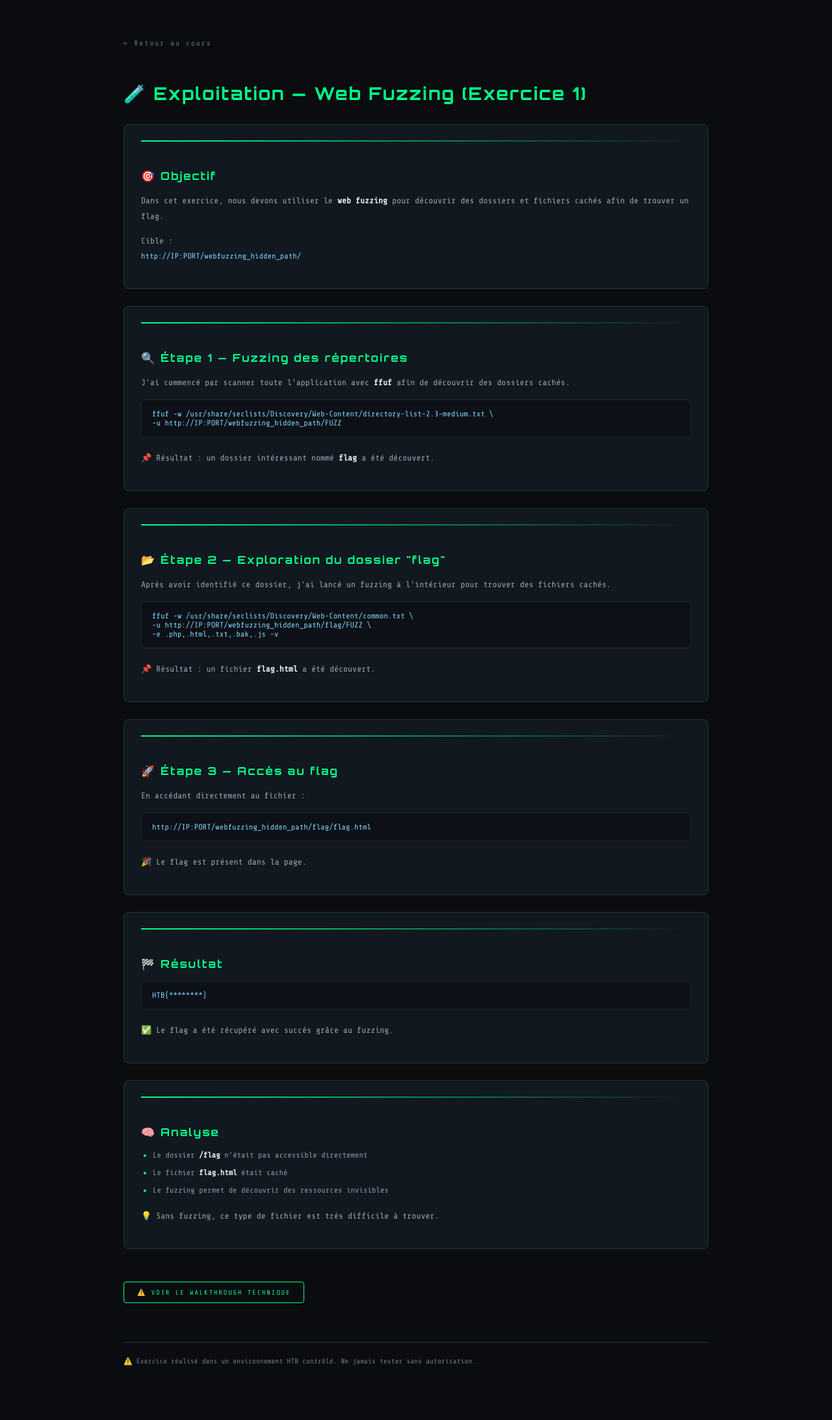
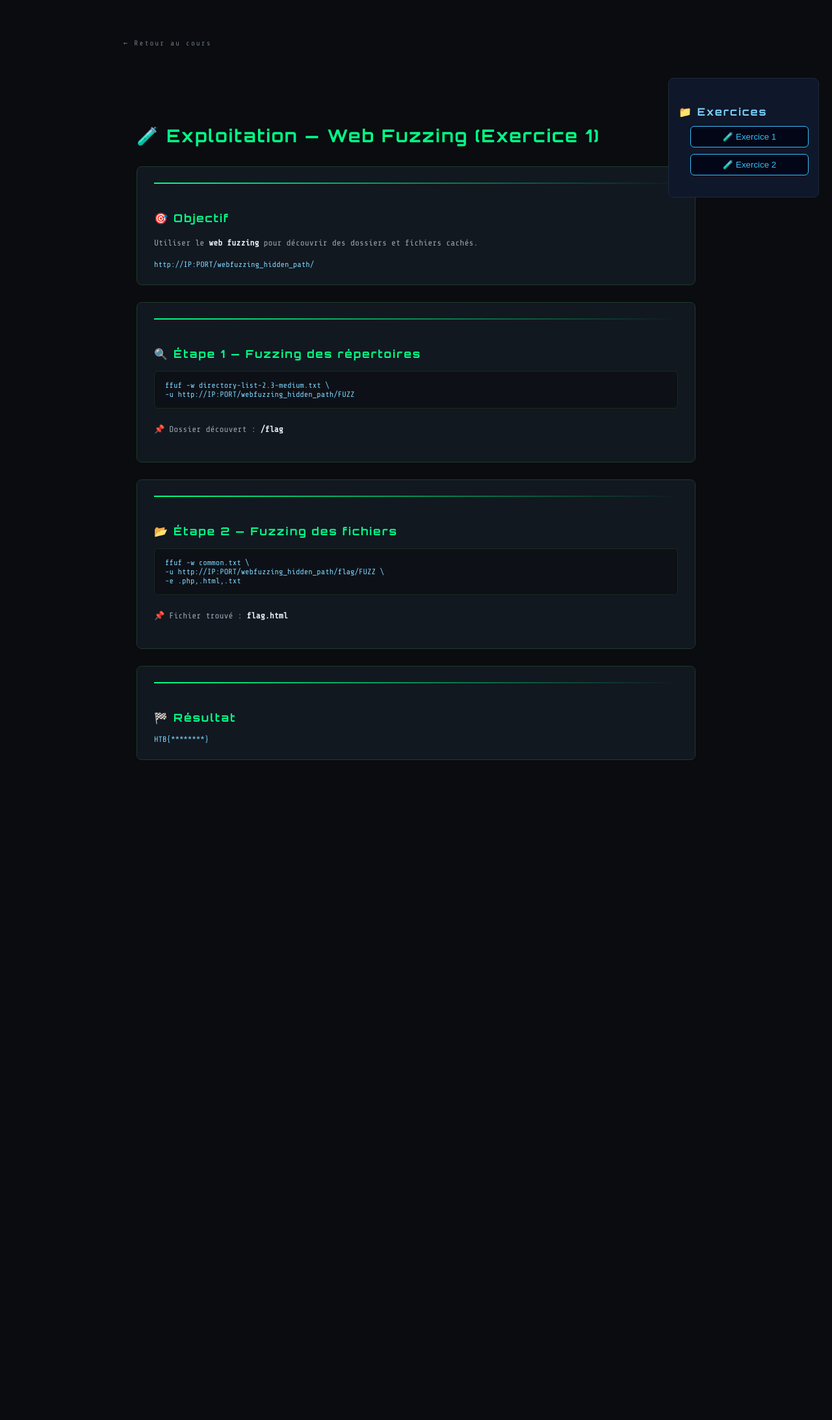
Before and after one commit to MESLIMOHAMEDM22005188/PortfolioMesli, a Django app: page /cybersecurity/web-fuzzing/exploit.html/ in a window 1280 px wide. Shown: the whole page at 65% size. After the commit the page ends 1170 px from the top, so only its background shows below. Run offline with Django 5.2, Linux system fonts and the light colour scheme.

Commit message:
feat: add exercise navigation and recursive fuzzing walkthrough

```diff
--- a/monsite/portfolio/static/assets/css/command_injection.css
+++ b/monsite/portfolio/static/assets/css/command_injection.css
@@ -184,3 +184,51 @@ code {
     padding: 20px;
   }
 }
+.exercise {
+  display: none;
+}
+
+.exercise.active {
+  display: block;
+}
+
+/* Menu à droite */
+.exercise-menu {
+  position: fixed;
+  right: 20px;
+  top: 120px;
+  width: 200px;
+  background: #0f172a;
+  border: 1px solid #1e293b;
+  padding: 15px;
+  border-radius: 8px;
+}
+
+.exercise-menu h3 {
+  margin-bottom: 10px;
+  font-size: 16px;
+}
+
+.exercise-menu ul {
+  list-style: none;
+  padding: 0;
+}
+
+.exercise-menu li {
+  margin-bottom: 10px;
+}
+
+.exercise-menu button {
+  width: 100%;
+  background: #020617;
+  color: #38bdf8;
+  border: 1px solid #38bdf8;
+  padding: 8px;
+  cursor: pointer;
+  border-radius: 6px;
+}
+
+.exercise-menu button:hover {
+  background: #38bdf8;
+  color: #020617;
+}
--- a/monsite/portfolio/templates/cyber/courses/web_fuzzing/exploit.html
+++ b/monsite/portfolio/templates/cyber/courses/web_fuzzing/exploit.html
@@ -15,109 +15,90 @@
   <a href="{% url 'portfolio:web_fuzzing' %}" class="back-link">
     ← Retour au cours
   </a>
+  <main class="course-container">
 
+  <!-- ===== MENU DROIT ===== -->
+  <aside class="exercise-menu">
+    <h3>📁 Exercices</h3>
+    <ul>
+      <li><button onclick="showExercise('exo1')">🧪 Exercice 1</button></li>
+      <li><button onclick="showExercise('exo2')">🧪 Exercice 2</button></li>
+    </ul>
+  </aside>
+
+  <!-- ===== EXERCICE 1 ===== -->
+  <section id="exo1" class="exercise active">
     <h1>🧪 Exploitation — Web Fuzzing (Exercice 1)</h1>
 
-  <!-- ===== CONTEXTE ===== -->
     <section class="course-section">
       <h2>🎯 Objectif</h2>
       <p>
-      Dans cet exercice, nous devons utiliser le <strong>web fuzzing</strong>
-      pour découvrir des dossiers et fichiers cachés afin de trouver un flag.
+        Utiliser le <strong>web fuzzing</strong> pour découvrir des dossiers et fichiers cachés.
       </p>
-
-    <p>
-      Cible :
-      <br>
       <code>http://IP:PORT/webfuzzing_hidden_path/</code>
-    </p>
     </section>
 
-  <!-- ===== ETAPE 1 ===== -->
     <section class="course-section">
       <h2>🔍 Étape 1 — Fuzzing des répertoires</h2>
-
-    <p>
-      J’ai commencé par scanner toute l’application avec <strong>ffuf</strong>
-      afin de découvrir des dossiers cachés.
-    </p>
-
-    <pre><code>ffuf -w /usr/share/seclists/Discovery/Web-Content/directory-list-2.3-medium.txt \
+<pre><code>ffuf -w directory-list-2.3-medium.txt \
 -u http://IP:PORT/webfuzzing_hidden_path/FUZZ</code></pre>
-
-    <p>
-      📌 Résultat : un dossier intéressant nommé <strong>flag</strong> a été découvert.
-    </p>
+      <p>📌 Dossier découvert : <strong>/flag</strong></p>
     </section>
 
-  <!-- ===== ETAPE 2 ===== -->
     <section class="course-section">
-    <h2>📂 Étape 2 — Exploration du dossier "flag"</h2>
-
-    <p>
-      Après avoir identifié ce dossier, j’ai lancé un fuzzing à l’intérieur
-      pour trouver des fichiers cachés.
-    </p>
-
-    <pre><code>ffuf -w /usr/share/seclists/Discovery/Web-Content/common.txt \
+      <h2>📂 Étape 2 — Fuzzing des fichiers</h2>
+<pre><code>ffuf -w common.txt \
 -u http://IP:PORT/webfuzzing_hidden_path/flag/FUZZ \
--e .php,.html,.txt,.bak,.js -v</code></pre>
-
-    <p>
-      📌 Résultat : un fichier <strong>flag.html</strong> a été découvert.
-    </p>
+-e .php,.html,.txt</code></pre>
+      <p>📌 Fichier trouvé : <strong>flag.html</strong></p>
     </section>
 
-  <!-- ===== ETAPE 3 ===== -->
     <section class="course-section">
-    <h2>🚀 Étape 3 — Accès au flag</h2>
-
-    <p>
-      En accédant directement au fichier :
-    </p>
-
-    <pre><code>http://IP:PORT/webfuzzing_hidden_path/flag/flag.html</code></pre>
-
-    <p>
-      🎉 Le flag est présent dans la page.
-    </p>
+      <h2>🏁 Résultat</h2>
+      <code>HTB{********}</code>
+    </section>
   </section>
 
-  <!-- ===== RESULTAT ===== -->
+  <!-- ===== EXERCICE 2 ===== -->
+  <section id="exo2" class="exercise">
+    <h1>🧪 Exploitation — Web Fuzzing (Exercice 2)</h1>
+
+    <section class="course-section">
+      <h2>🎯 Objectif</h2>
+      <p>
+        Découvrir des <strong>répertoires imbriqués</strong> en utilisant le fuzzing récursif.
+      </p>
+      <code>http://154.57.164.68:30887/recursive_fuzz/</code>
+    </section>
+
+    <section class="course-section">
+      <h2>🔍 Étape 1 — Fuzzing récursif</h2>
+<pre><code>feroxbuster -u http://154.57.164.68:30887/recursive_fuzz/ \
+-x php,html -d 4 -t 50 --extract-links</code></pre>
+      <p>📌 Plusieurs niveaux découverts : level1 → level2 → level3</p>
+    </section>
+
+    <section class="course-section">
+      <h2>📂 Étape 2 — Dossier intéressant</h2>
+      <code>/recursive_fuzz/level1/level2/level3/threatcon_level2/</code>
+    </section>
+
     <section class="course-section">
       <h2>🏁 Résultat</h2>
-
-    <pre><code>HTB{********}</code></pre>
-
-    <p>
-      ✅ Le flag a été récupéré avec succès grâce au fuzzing.
-    </p>
+      <code>HTB{********}</code>
+    </section>
   </section>
 
-  <!-- ===== ANALYSE ===== -->
-  <section class="course-section">
-    <h2>🧠 Analyse</h2>
-
-    <ul>
-      <li>Le dossier <strong>/flag</strong> n’était pas accessible directement</li>
-      <li>Le fichier <strong>flag.html</strong> était caché</li>
-      <li>Le fuzzing permet de découvrir des ressources invisibles</li>
-    </ul>
-
-    <p>
-      💡 Sans fuzzing, ce type de fichier est très difficile à trouver.
-    </p>
-  </section>
-
-    <a href="{% url 'portfolio:cmdi_exploit' %}" class="course-btn">
-    ⚠️ Voir le walkthrough technique
-  </a>
-  <!-- ===== DISCLAIMER ===== -->
-  <div class="course-disclaimer">
-    ⚠️ Exercice réalisé dans un environnement HTB contrôlé.
-    Ne jamais tester sans autorisation.
-  </div>
-
+</main>
 </main>
 </body>
+
+<script>
+function showExercise(id) {
+  document.querySelectorAll('.exercise').forEach(ex => {
+    ex.classList.remove('active');
+  });
+  document.getElementById(id).classList.add('active');
+}
+</script>
 </html>
```
Lines whose indentation alone changed are shown as unchanged.
